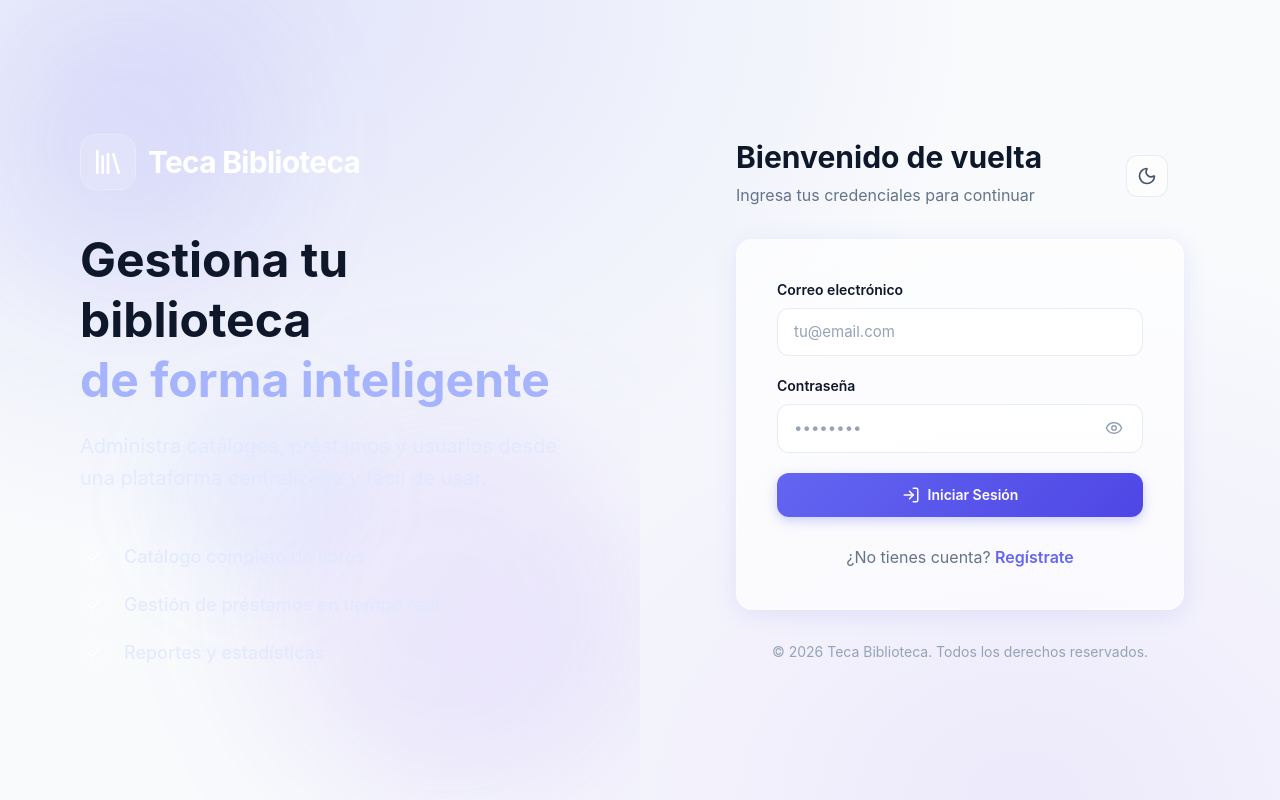
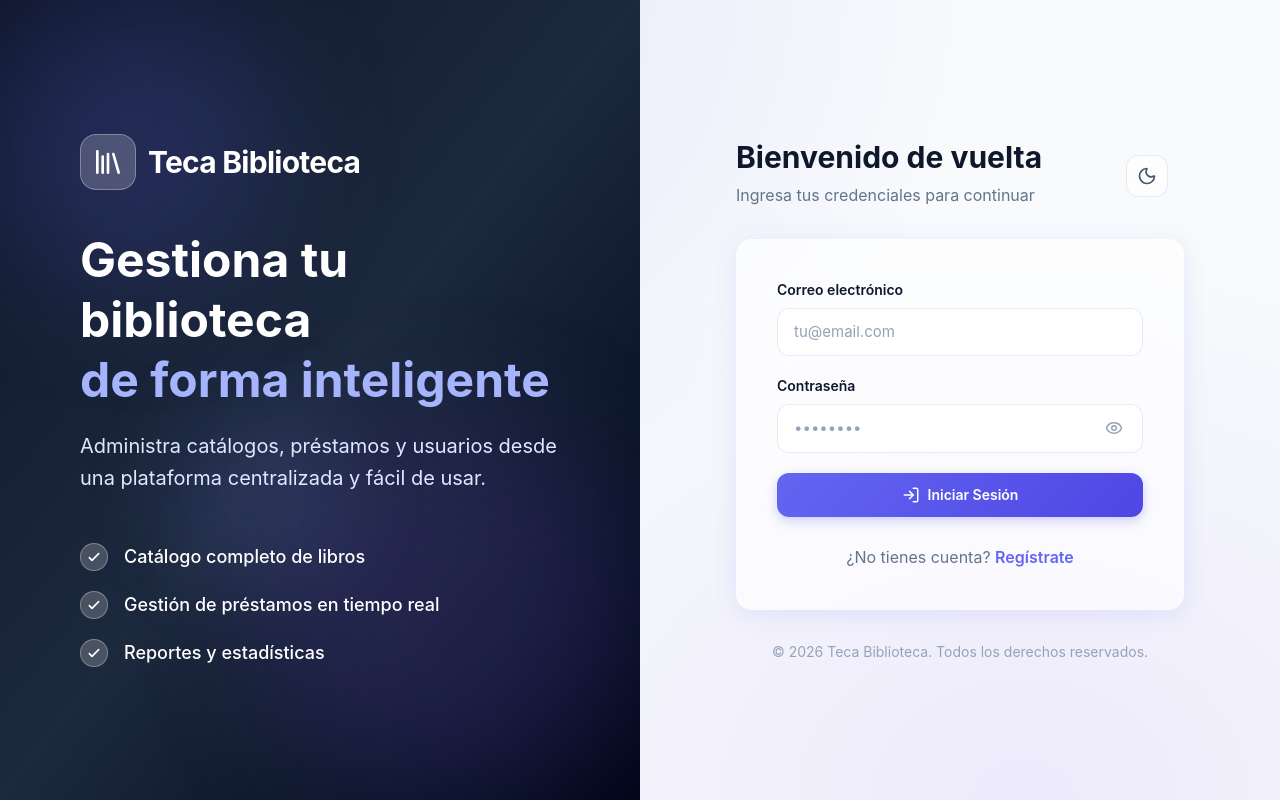
Before and after one commit to CriX03/teca-lib-fronted, a React (Vite) app: page /login in a window 1280 px wide. Built offline with nearby package versions, Linux system fonts and the light colour scheme.

Commit message:
fix: corregir contraste panel informativo login en modo claro
- Panel izquierdo ahora usa fondo oscuro (slate-900) para garantizar contraste
- Texto con soporte dual light/dark mode
- Logo móvil usa color adaptativo

```diff
--- a/src/layouts/AuthLayout.jsx
+++ b/src/layouts/AuthLayout.jsx
@@ -18,26 +18,26 @@ export const AuthLayout = () => {
 
   return (
     <div className="flex min-h-screen bg-gradient-mesh transition-all duration-500">
-      <div className="hidden lg:flex lg:w-1/2 relative overflow-hidden">
-        <div className="absolute inset-0">
-          <div className="absolute top-0 -left-4 w-72 h-72 bg-primary-500/10 rounded-full blur-3xl animate-float" />
-          <div className="absolute bottom-0 right-0 w-96 h-96 bg-accent-500/10 rounded-full blur-3xl animate-float" style={{ animationDelay: '1s' }} />
-          <div className="absolute top-1/2 left-1/4 w-48 h-48 bg-primary-400/8 rounded-full blur-2xl animate-pulse-glow" />
+      <div className="hidden lg:flex lg:w-1/2 relative overflow-hidden dark:bg-slate-900">
+        <div className="absolute inset-0 bg-gradient-to-br from-slate-900 via-slate-800 to-slate-950">
+          <div className="absolute top-0 -left-4 w-72 h-72 bg-primary-500/20 rounded-full blur-3xl animate-float" />
+          <div className="absolute bottom-0 right-0 w-96 h-96 bg-accent-500/15 rounded-full blur-3xl animate-float" style={{ animationDelay: '1s' }} />
+          <div className="absolute top-1/2 left-1/4 w-48 h-48 bg-primary-400/10 rounded-full blur-2xl animate-pulse-glow" />
         </div>
 
-        <div className="relative z-10 flex flex-col justify-center items-start px-12 xl:px-20 text-white">
+        <div className="relative z-10 flex flex-col justify-center items-start px-12 xl:px-20">
           <div className="flex items-center gap-3 mb-10">
-            <div className="w-14 h-14 rounded-2xl bg-white/15 backdrop-blur-sm flex items-center justify-center border border-white/20">
-              <Library size={32} className="text-white" />
+            <div className="w-14 h-14 rounded-2xl bg-white/20 dark:bg-white/15 backdrop-blur-sm flex items-center justify-center border border-white/30 dark:border-white/20">
+              <Library size={32} className="text-white dark:text-primary-200" />
             </div>
-            <span className="text-3xl font-bold tracking-tight">Teca Biblioteca</span>
+            <span className="text-3xl font-bold tracking-tight text-white dark:text-white">Teca Biblioteca</span>
           </div>
 
-          <h1 className="text-5xl font-bold leading-tight mb-5">
+          <h1 className="text-5xl font-bold leading-tight mb-5 text-white dark:text-white">
             Gestiona tu biblioteca<br />
-            <span className="text-primary-300">de forma inteligente</span>
+            <span className="text-primary-300 dark:text-primary-200">de forma inteligente</span>
           </h1>
-          <p className="text-primary-100/80 text-xl max-w-lg leading-relaxed">
+          <p className="text-primary-100 dark:text-primary-100/80 text-xl max-w-lg leading-relaxed">
             Administra catálogos, préstamos y usuarios desde una plataforma centralizada y fácil de usar.
           </p>
 
@@ -47,13 +47,13 @@ export const AuthLayout = () => {
               'Gestión de préstamos en tiempo real',
               'Reportes y estadísticas',
             ].map((feature, i) => (
-              <div key={i} className="flex items-center gap-4 text-primary-100/80">
-                <div className="w-7 h-7 rounded-full bg-white/15 flex items-center justify-center flex-shrink-0 border border-white/20">
-                  <svg className="w-4 h-4 text-white" fill="none" stroke="currentColor" viewBox="0 0 24 24">
+              <div key={i} className="flex items-center gap-4 text-primary-100 dark:text-primary-100/80">
+                <div className="w-7 h-7 rounded-full bg-white/20 dark:bg-white/15 flex items-center justify-center flex-shrink-0 border border-white/30 dark:border-white/20">
+                  <svg className="w-4 h-4 text-white dark:text-primary-200" fill="none" stroke="currentColor" viewBox="0 0 24 24">
                     <path strokeLinecap="round" strokeLinejoin="round" strokeWidth="2.5" d="M5 13l4 4L19 7" />
                   </svg>
                 </div>
-                <span className="text-lg font-medium">{feature}</span>
+                <span className="text-lg font-medium text-white dark:text-primary-100">{feature}</span>
               </div>
             ))}
           </div>
@@ -79,7 +79,7 @@ export const AuthLayout = () => {
               <div className="w-12 h-12 rounded-2xl bg-gradient-to-br from-primary-500 to-accent-500 flex items-center justify-center shadow-lg shadow-primary-500/25">
                 <Library size={26} className="text-white" />
               </div>
-              <span className="text-2xl font-bold text-white">Teca Biblioteca</span>
+              <span className="text-2xl font-bold text-slate-800 dark:text-white">Teca Biblioteca</span>
             </div>
           </div>
 
```
